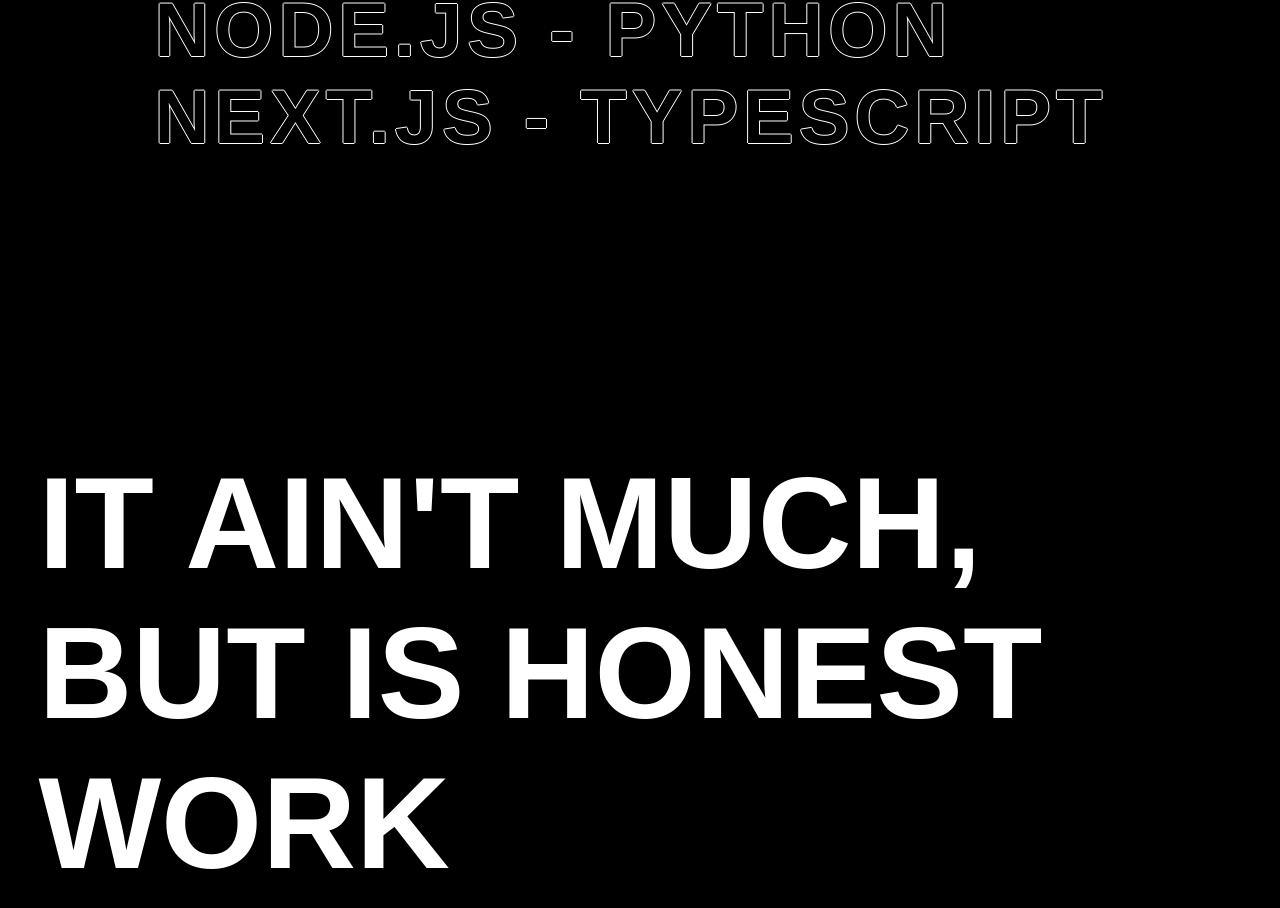
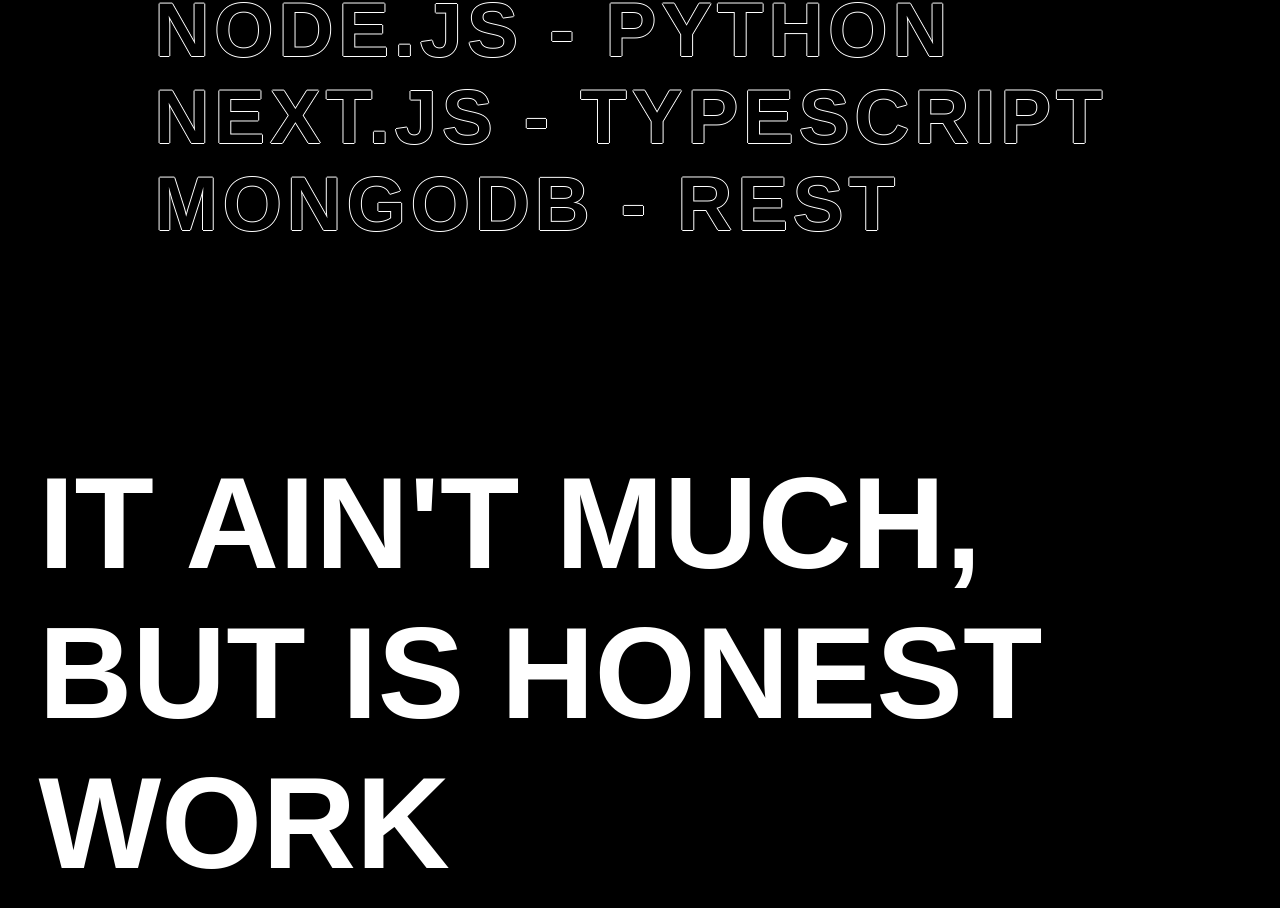
Before and after one commit to andressbolivarr/Portfolio, a website: page index.html in a window 1280 px wide. Shown: the part 2717-3625 px from the top of the page. Drawn offline with Linux system fonts and the light colour scheme; a web font is replaced by a local one.

Commit message:
adding skills to index

```diff
--- a/index.html
+++ b/index.html
@@ -62,6 +62,7 @@
                         <li>SASS - React.JS - Git</li>
                         <li>Node.JS - Python</li>
                         <li>Next.JS - TypeScript</li>
+                        <li>MongoDB - REST</li>
                     </div>
                     <div class="hide-desk">
                         <li>HTML</li>
```
